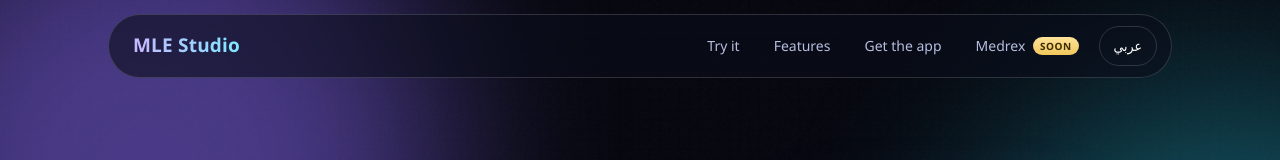
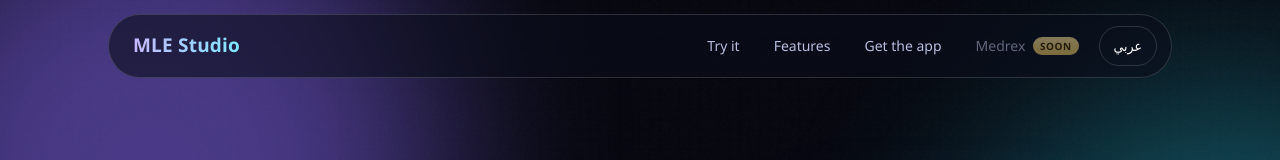
Before and after one commit to drmadx23/mlestudio-site, a plain HTML site: page index.html in a window 1280 px wide. Shown: the top 160 px of the page. Drawn offline with Linux system fonts and the light colour scheme.

Commit message:
Home page: turn the Medrex links off until launch (MEDREX_LIVE=false switch)
Co-Authored-By: Claude Sonnet 5.5 <noreply@anthropic.com>

```diff
--- a/index.html
+++ b/index.html
@@ -137,6 +137,7 @@ a:focus-visible,button:focus-visible{outline:3px solid #7ee7ff;outline-offset:3p
 .next .tx{flex:1}.next h3{font-size:26px;letter-spacing:-.6px;margin:4px 0 6px}.next p{color:var(--mut);font-size:16px}
 .next .btn{background:linear-gradient(135deg,#ffe39a,#F1C75B 60%,#ffb86b);color:#3B2C00;box-shadow:0 12px 34px #f1c75b55;white-space:nowrap}
 @media(max-width:860px){nav a.med{display:inline-block}.next{flex-direction:column;text-align:center;padding:26px 20px}}
+.off{pointer-events:none;opacity:.5;cursor:default}
 </style></head><body>
 <a class="skip" href="#top" data-k="skip">Skip to content</a>
 <div class="aur"><i></i><i></i><i></i><i></i></div><div class="grain"></div><div id="spot"></div>
@@ -286,5 +287,10 @@ st.addEventListener('mouseleave',function(){ph.style.transform=''});
 document.querySelectorAll('.tilt').forEach(function(t){t.parentNode.addEventListener('mousemove',function(e){var r=t.getBoundingClientRect(),x=(e.clientX-r.left)/r.width-.5,y=(e.clientY-r.top)/r.height-.5;t.style.transform='perspective(900px) rotateY('+(x*16)+'deg) rotateX('+(-y*12)+'deg)'});t.parentNode.addEventListener('mouseleave',function(){t.style.transform=''})});
 var sp=document.getElementById('spot');document.addEventListener('mousemove',function(e){sp.style.left=e.clientX+'px';sp.style.top=e.clientY+'px'});
 </script>
+<script>
+/* Medrex links: set to true when the app is close to launch and the links work again. */
+var MEDREX_LIVE=false;
+if(!MEDREX_LIVE){document.querySelectorAll('a[href="medrex/"]').forEach(function(a){a.removeAttribute('href');a.setAttribute('aria-disabled','true');a.setAttribute('tabindex','-1');a.classList.add('off')})}
+</script>
 <!-- Cloudflare Web Analytics --><script defer src='https://static.cloudflareinsights.com/beacon.min.js' data-cf-beacon='{"token": "c6738abfbf544b3a8679a1b95c36c2eb"}'></script><!-- End Cloudflare Web Analytics -->
 </body></html>
```
